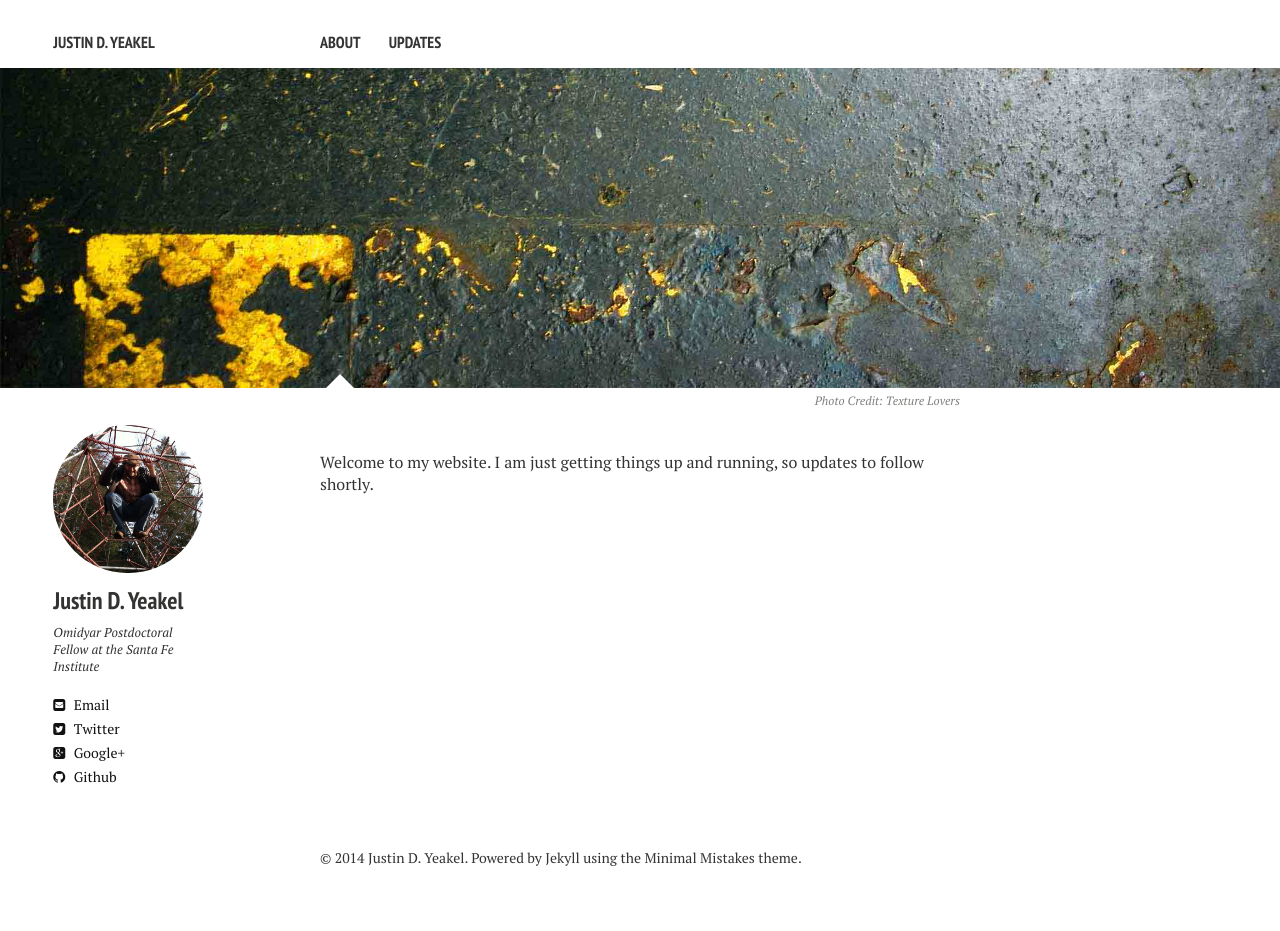
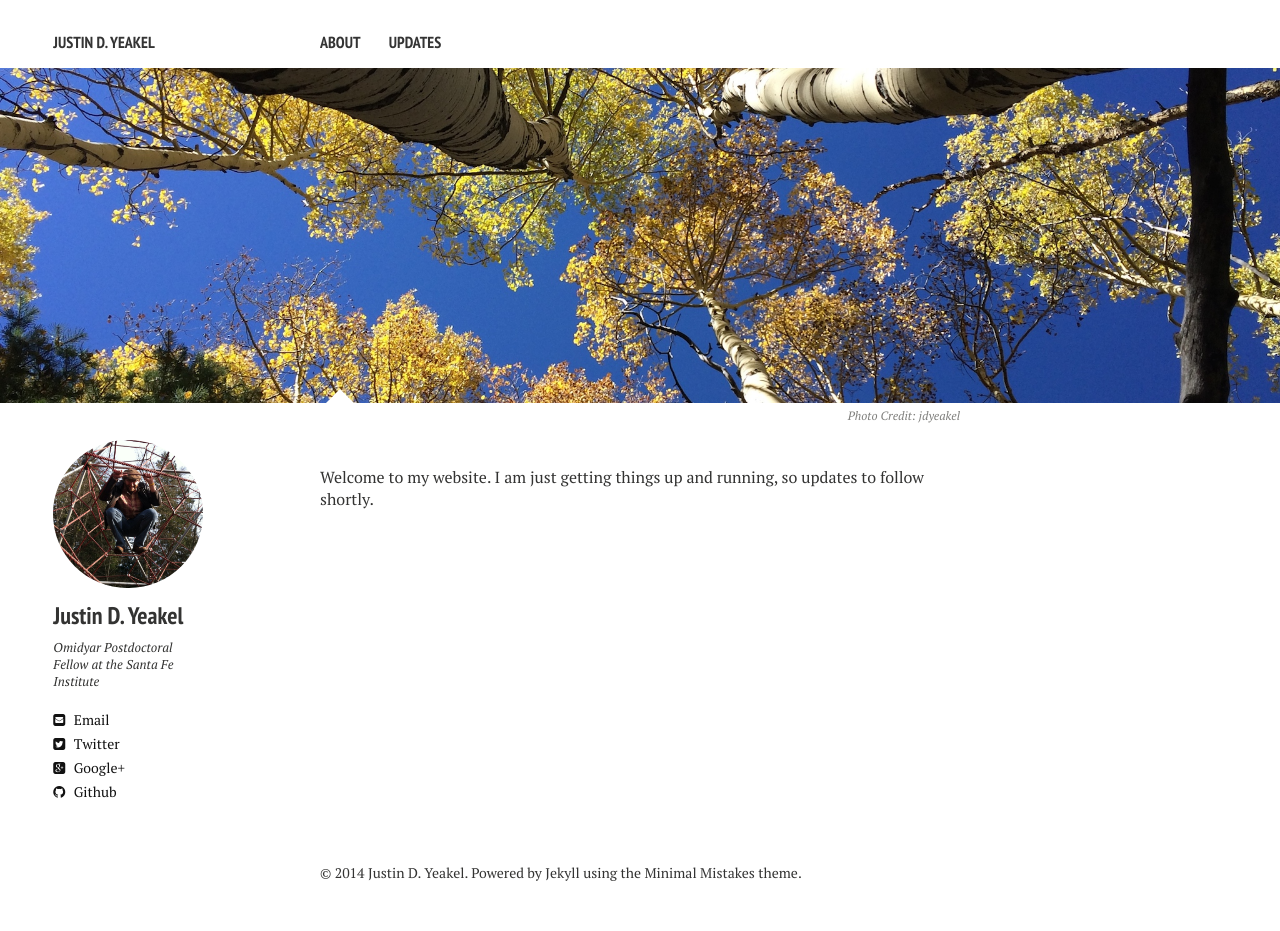
Before and after one commit to jdyeakel/jdyeakel.github.io, a Jekyll site: the page built from index.md, in a window 1280 px wide. Built offline with Jekyll 4.4.1, drawn with Linux system fonts in a browser that asks for light colours; nearby versions of some CDN libraries.

Commit message:
Changed image on front page

```diff
--- a/index.md
+++ b/index.md
@@ -3,9 +3,8 @@
 excerpt: "A responsive Jekyll theme with editorial tendencies by designer Michael Rose."
 tags: [Jekyll, theme, responsive, blog, template]
 image:
-  feature: texture-feature-01.jpg
-  credit: Texture Lovers
-  creditlink: http://texturelovers.com
+  feature: aspens.jpg
+  credit: jdyeakel
 ---
 Welcome to my website.
 I am just getting things up and running, so updates to follow shortly.
```
Also changed, not shown: images/aspens.jpg (added), 6 other files.
